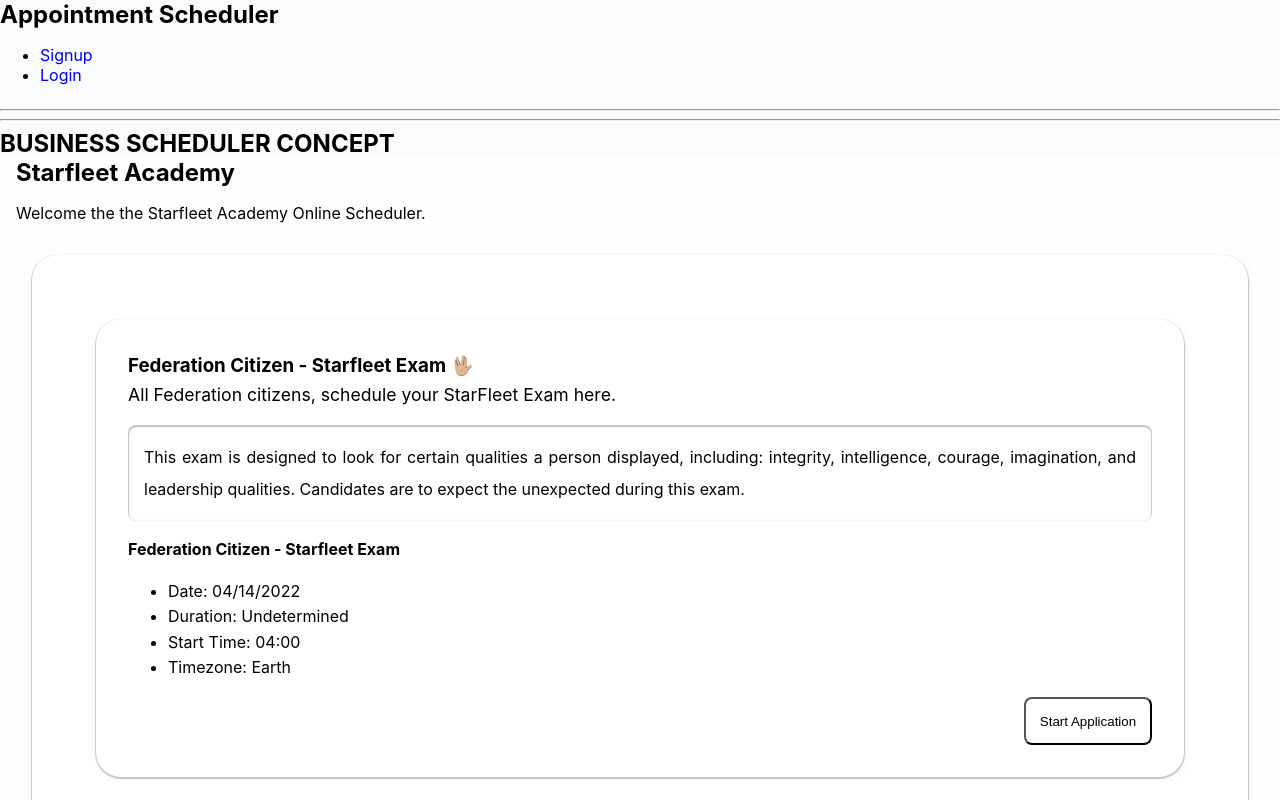
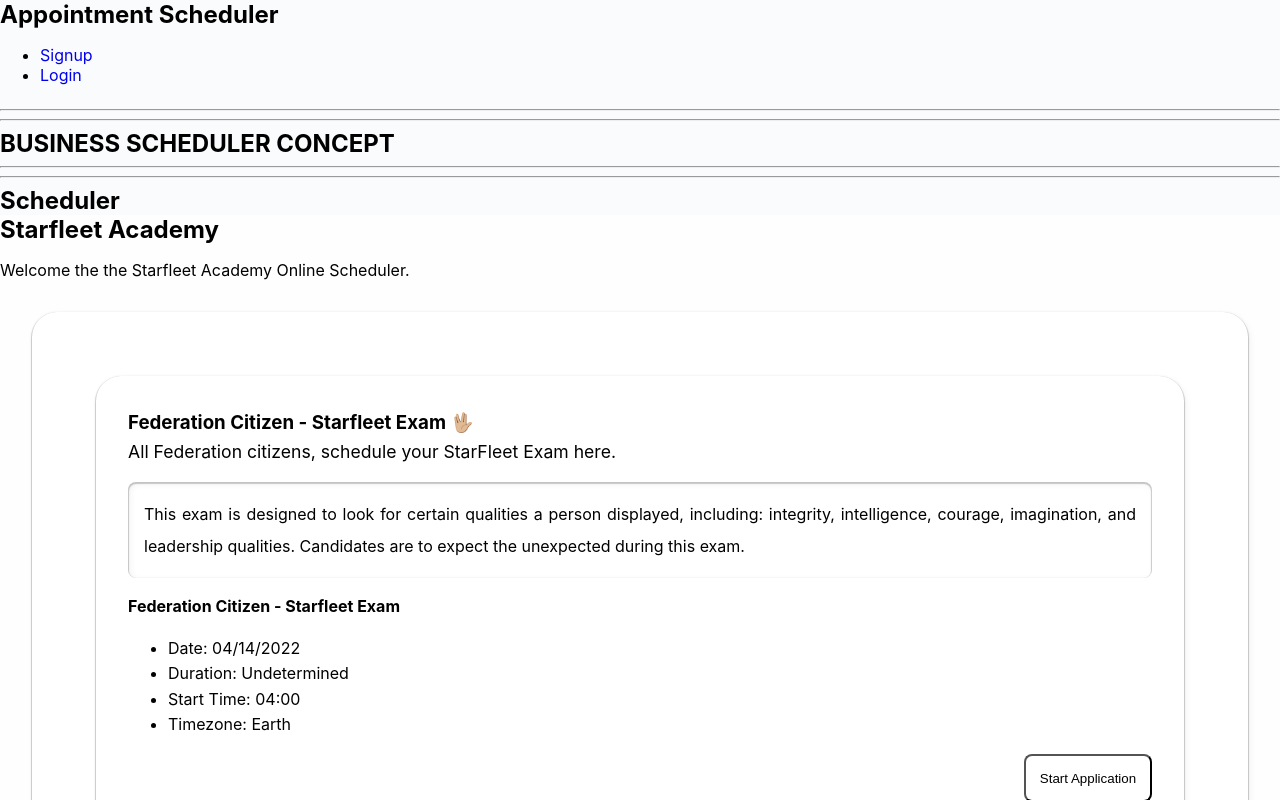
Before and after one commit to ErikPlachta/Calendari, a React (Create React App) app in the folder client/: page / in a window 1280 px wide. Shown: the top 800 px of the page. Built offline with nearby package versions, Linux system fonts and the light colour scheme.

Commit message:
Add complete scheduler component framework

```diff
--- a/client/src/App.js
+++ b/client/src/App.js
@@ -14,11 +14,14 @@ import Home from './pages/Home';
 //-- final page with appt details to confirm
 import Verify from './components/Scheduler/pages/Client';
 
-import Business from './pages/Business';
-import BusinessScheduler from './components/Scheduler/pages/BusinessScheduler';
-import Scheduler from './pages/Scheduler';
+import Scheduler from './components/Scheduler';
 
 function App() {
+
+  //TODO:: 04/09/22 #EP || Temp hardcoded to verify pararm passing
+  const business_id = '0000-AAAA';
+  const user_id     = '0000-0000';
+
   return (
     <section>
       <Nav></Nav>
@@ -29,11 +32,11 @@ function App() {
       <hr />
         <hr />
         <h2>BUSINESS SCHEDULER CONCEPT</h2>
-        <BusinessScheduler />
+
         <hr />
         <hr />
         <h2>Scheduler</h2>
-        <Scheduler />
+        <Scheduler business={business_id}  />
 
         {/* <hr />
         <hr />
--- a/client/src/components/Scheduler/index.js
+++ b/client/src/components/Scheduler/index.js
@@ -1,4 +1,5 @@
 import React, { useState, useEffect } from 'react';
+//-- SCHEDULER
 
 const {
   capitalizeFirstLetter,
@@ -9,16 +10,15 @@ const {
   dateHourOfDay,
   dateGetTimePassed,
   dateTimeFullLocal
-} = require('../utils/helpers');
+} = require('../../utils/helpers');
 
 
 //-- HARDCODED DATA USED TO SIMULATE DATA CALLS FROM DATABASE
 //TODO:: 04/05/22 #EP|| Make GraphQL Connections here
-const DB_User =              require('../assets/json/user.json');
-const DB_Business =          require('../assets/json/business.json');
-const DB_Appointment =       require('../assets/json/appointment.json');
-const DB_Appointment_Type =  require('../assets/json/appointment_type.json');
-
+const DB_User =              require('../../assets/json/user.json');
+const DB_Business =          require('../../assets/json/business.json');
+const DB_Appointment =       require('../../assets/json/appointment.json');
+const DB_Appointment_Type =  require('../../assets/json/appointment_type.json');
 
 
 
@@ -34,7 +34,26 @@ const DB_Appointment_Type =  require('../assets/json/appointment_type.json');
 
 export default function index(business_ID, appointment_ID) {
 
+  //-- Onboarding connections to take data to verify integrity
+  //TODO:: 04/05/22 #EP|| Make GraphQL Connections here
+  const [Businesses, setBusinesses] = useState(DB_Business);
+  const [Users, setUsers] = useState(DB_User);
+  const [Appointments, setAppointments] = useState(DB_Appointment);
+  const [Appointment_Types, setAppointment_Types] = useState(DB_Appointment_Type);
 
+
+  //TODO:: 04/05/22 #EP || Add pull from JWT
+  const business_id = '0000-AAAA';
+  const user_id     = '0000-0000';
+
+  //-- extract business from database based on JWT id
+  const business = Businesses[business_id];
+  const appointment_types = business.configuration.appointment_types;
+
+
+  const approveTimes = dateTimes => {
+    dateTimes.preventDefault();
+  };
 
   return (
     <section className="page verify">
@@ -89,31 +108,3 @@ export default function index(business_ID, appointment_ID) {
 
   )
 }
-
-
-
-//------------------------------------------------------------------------------
-//-- EXPORT FUNCTION
-
-export default function Schedule() {
-
-  //-- Onboarding connections to take data to verify integrity
-  //TODO:: 04/05/22 #EP|| Make GraphQL Connections here
-  const [Businesses, setBusinesses] = useState(DB_Business);
-  const [Users, setUsers] = useState(DB_User);
-  const [Appointments, setAppointments] = useState(DB_Appointment);
-  const [Appointment_Types, setAppointment_Types] = useState(DB_Appointment_Type);
-
-
-  //TODO:: 04/05/22 #EP || Add pull from JWT
-  const business_id = '0000-AAAA';
-  const user_id     = '0000-0000';
-
-  //-- extract business from database based on JWT id
-  const business = Businesses[business_id];
-  const appointment_types = business.configuration.appointment_types;
-
-
-  const approveTimes = dateTimes => {
-    dateTimes.preventDefault();
-  };
--- a/client/src/components/Scheduler/pages/Client.js
+++ b/client/src/components/Scheduler/pages/Client.js
@@ -36,7 +36,7 @@ export default function Client() {
   const [Appointment_Types, setAppointment_Types] = useState(DB_Appointment_Type);
 
 
-  //TODO:: 04/05/22 #EP || Add pull from JWT
+  //TODO:: 04/05/22 #EP || Add pull from JWT and/or url params
   const business_id = '0000-AAAA';
   const user_id     = '0000-0000';
 
```
